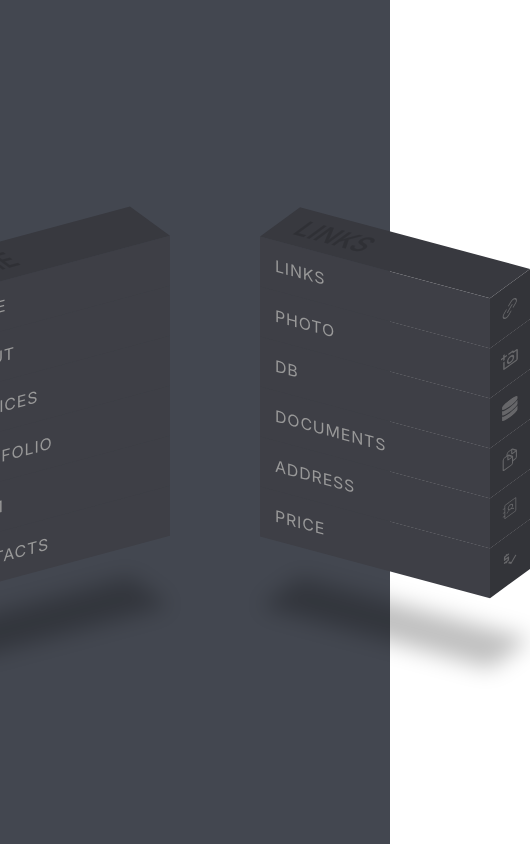
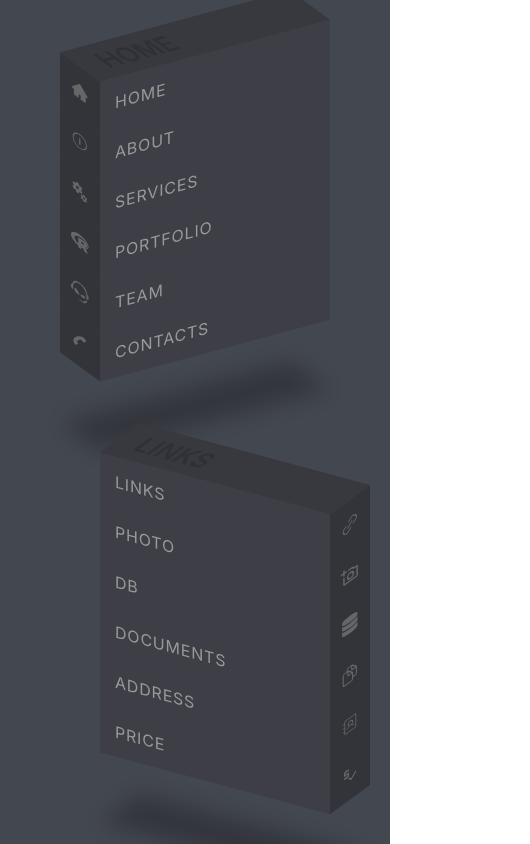
Before and after one commit to RUS29TAM/3d-menu, a React (Create React App) app: page / in a window 390 px wide. Shown: the whole page, 530 px wide, since content can reach past the window. Built offline with nearby package versions, Linux system fonts and the light colour scheme.

Commit message:
style: add media screen

```diff
--- a/src/components/Menu.module.css
+++ b/src/components/Menu.module.css
@@ -1,6 +1,6 @@
 .container {
     display: flex;
-    gap: 50px;
+    /*gap: 50px;*/
 }
 
 .ul {
@@ -206,3 +206,11 @@
 .ul2 .li2:hover .a2 .span2 {
     opacity: 1;
 }
+
+@media only screen and (max-width: 576px){
+    .container {
+        display: flex;
+        flex-direction: column;
+        gap: 100px;
+    }
+}
```
